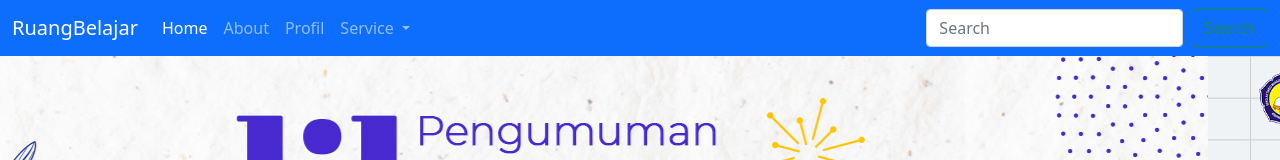
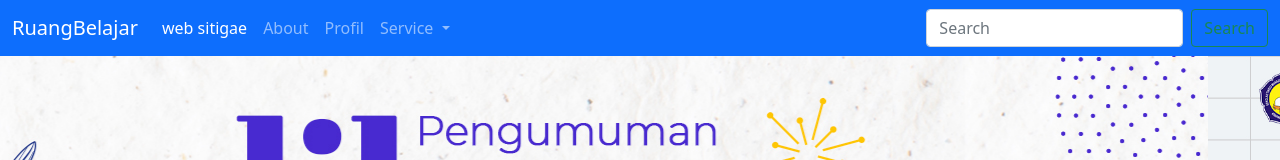
Before and after one commit to aureliaa08/aureliaa08.github.io, a plain HTML site: page index.html in a window 1280 px wide. Shown: the top 160 px of the page. Drawn offline with Linux system fonts and the light colour scheme; files whose address does not match are found by name.

Commit message:
Update index.html

```diff
--- a/index.html
+++ b/index.html
@@ -18,7 +18,7 @@
 			<div class="collapse navbar-collapse" id="navbarSupportedContent">
 				<ul class="navbar-nav me-auto mb-2 mb-lg-0">
 					<li class="nav-item">
-						<a class="nav-link active" aria-current="page" href="#">Home</a>
+						<a class="nav-link active" aria-current="page" href="#">web sitigae</a>
 					</li>
 					<li class="nav-item">
 						<a class="nav-link" href="#">About</a>
```
